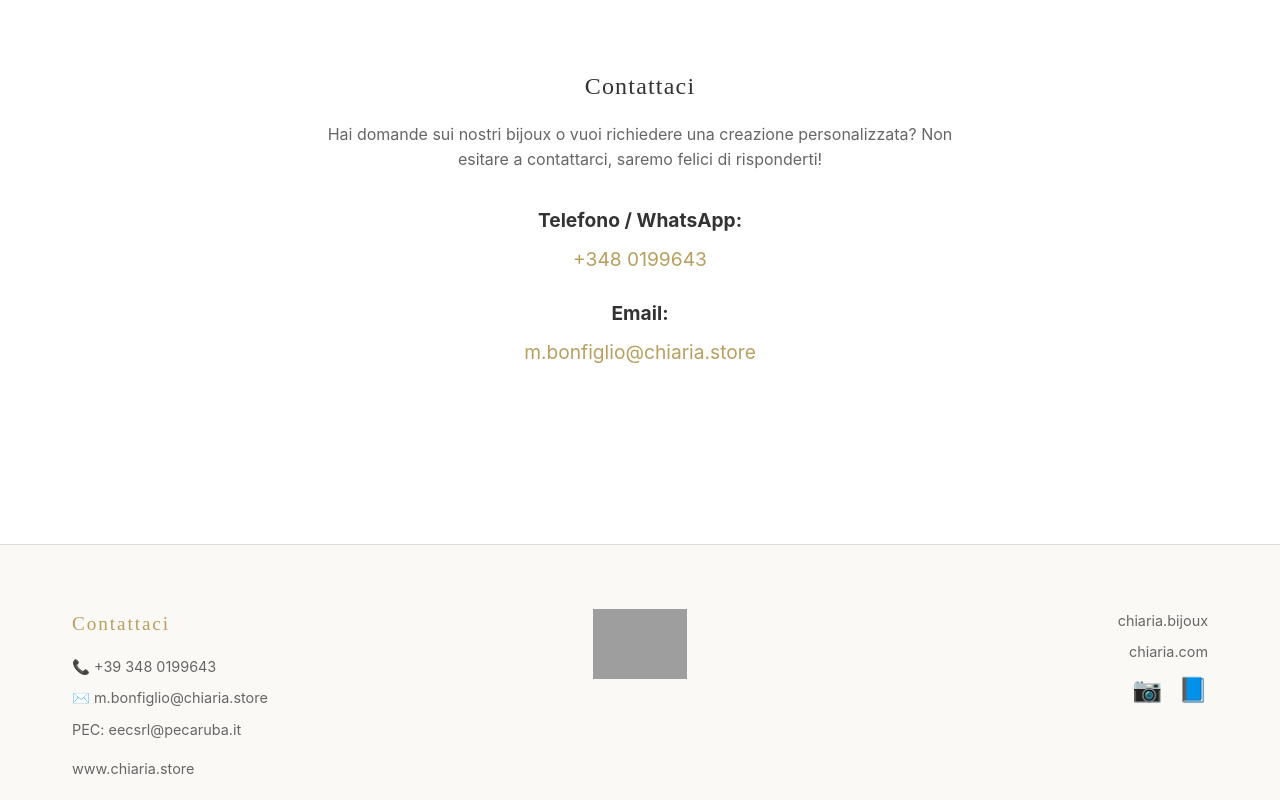
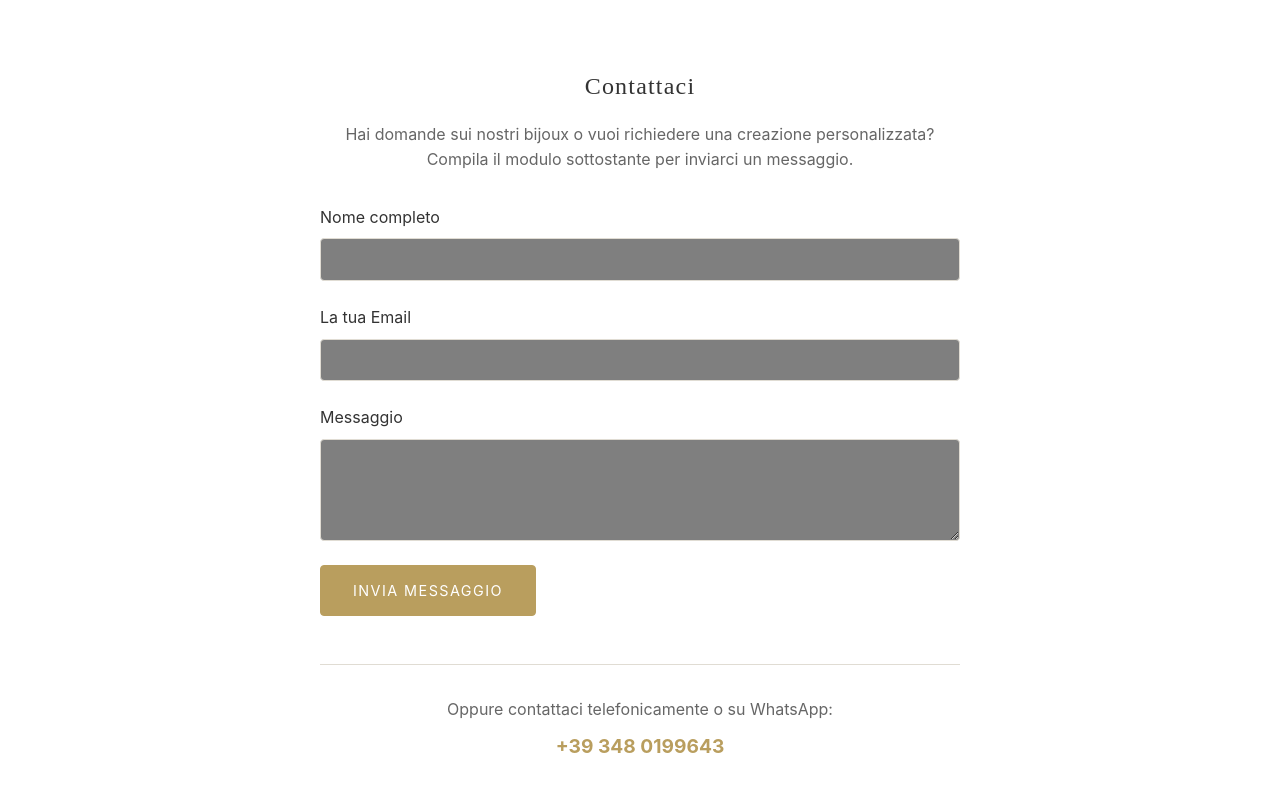
Before and after one commit to rinomaga/intrecci-di-luce, a Next.js app: page /contatti in a window 1280 px wide. Shown: the part 460-1260 px from the top of the page. Built offline with nearby package versions, Linux system fonts and the light colour scheme; grey boxes are pictures that could not be loaded.

Commit message:
feat: add product management actions, product form, and contact page with nodemailer support

```diff
--- a/package.json
+++ b/package.json
@@ -11,6 +11,7 @@
   "dependencies": {
     "mysql2": "^3.24.4",
     "next": "16.3.5",
+    "nodemailer": "^10.0.10",
     "react": "19.2.8",
     "react-dom": "19.2.8",
     "stripe": "^22.6.2"
--- /dev/null
+++ b/src/app/actions/contact.js
@@ -0,0 +1,44 @@
+'use server';
+
+import nodemailer from 'nodemailer';
+
+export async function sendContactEmail(formData) {
+  const name = formData.get('name');
+  const email = formData.get('email');
+  const message = formData.get('message');
+
+  if (!name || !email || !message) {
+    return { success: false, error: 'Tutti i campi sono obbligatori.' };
+  }
+
+  // Use environment variables for SMTP configuration, or a fallback for testing
+  const transporter = nodemailer.createTransport({
+    host: process.env.SMTP_HOST || 'smtp.ethereal.email',
+    port: process.env.SMTP_PORT || 587,
+    auth: {
+      user: process.env.SMTP_USER || 'ethereal_user',
+      pass: process.env.SMTP_PASS || 'ethereal_pass',
+    },
+  });
+
+  try {
+    await transporter.sendMail({
+      from: `"Modulo Contatti Sito" <${process.env.SMTP_FROM || 'no-reply@chiaria.store'}>`,
+      to: 'm.bonfiglio@chiaria.store, melaniabonfilio78@gmail.com',
+      subject: `Nuova richiesta di contatto da ${name}`,
+      text: `Nome: ${name}\nEmail: ${email}\n\nMessaggio:\n${message}`,
+      html: `
+        <h3>Nuova richiesta di contatto</h3>
+        <p><strong>Nome:</strong> ${name}</p>
+        <p><strong>Email:</strong> ${email}</p>
+        <p><strong>Messaggio:</strong></p>
+        <p>${message.replace(/\n/g, '<br>')}</p>
+      `,
+    });
+
+    return { success: true };
+  } catch (error) {
+    console.error('Error sending email:', error);
+    return { success: false, error: 'Si è verificato un errore durante l\'invio del messaggio. Riprova più tardi.' };
+  }
+}
--- a/src/app/contatti/page.js
+++ b/src/app/contatti/page.js
@@ -1,6 +1,33 @@
+'use client';
+
+import { useState } from 'react';
 import Image from 'next/image';
+import { sendContactEmail } from '../actions/contact';
 
 export default function Contatti() {
+  const [loading, setLoading] = useState(false);
+  const [success, setSuccess] = useState(false);
+  const [error, setError] = useState('');
+
+  async function handleSubmit(e) {
+    e.preventDefault();
+    setLoading(true);
+    setError('');
+    setSuccess(false);
+
+    const formData = new FormData(e.target);
+    const result = await sendContactEmail(formData);
+
+    setLoading(false);
+
+    if (result.success) {
+      setSuccess(true);
+      e.target.reset();
+    } else {
+      setError(result.error || 'Errore durante l\'invio del messaggio.');
+    }
+  }
+
   return (
     <div className="container animate-fade-in" style={{ padding: '4rem 2rem', maxWidth: '800px', margin: '0 auto', textAlign: 'center' }}>
       <Image
@@ -16,21 +43,64 @@ export default function Contatti() {
         <h2>Contattaci</h2>
         <p style={{ margin: '1rem 0 2rem 0', color: 'var(--text-muted)' }}>
           Hai domande sui nostri bijoux o vuoi richiedere una creazione personalizzata?
-          Non esitare a contattarci, saremo felici di risponderti!
+          Compila il modulo sottostante per inviarci un messaggio.
         </p>
 
-        <div style={{ display: 'flex', flexDirection: 'column', gap: '1.5rem', fontSize: '1.2rem' }}>
+        {success && (
+          <div style={{ padding: '1rem', marginBottom: '2rem', backgroundColor: 'rgba(0, 255, 0, 0.1)', border: '1px solid #4ade80', borderRadius: '4px', color: '#4ade80' }}>
+            Il tuo messaggio è stato inviato con successo! Ti risponderemo al più presto.
+          </div>
+        )}
+
+        {error && (
+          <div style={{ padding: '1rem', marginBottom: '2rem', backgroundColor: 'rgba(255, 0, 0, 0.1)', border: '1px solid #f87171', borderRadius: '4px', color: '#f87171' }}>
+            {error}
+          </div>
+        )}
+
+        <form onSubmit={handleSubmit} style={{ display: 'flex', flexDirection: 'column', gap: '1.5rem', textAlign: 'left' }}>
+          <div style={{ display: 'flex', flexDirection: 'column', gap: '0.5rem' }}>
+            <label htmlFor="name">Nome completo</label>
+            <input
+              type="text"
+              id="name"
+              name="name"
+              required
+              style={{ padding: '0.8rem', background: 'rgba(0,0,0,0.5)', border: '1px solid var(--surface-border)', color: 'white', borderRadius: '4px' }}
+            />
+          </div>
+
+          <div style={{ display: 'flex', flexDirection: 'column', gap: '0.5rem' }}>
+            <label htmlFor="email">La tua Email</label>
+            <input
+              type="email"
+              id="email"
+              name="email"
+              required
+              style={{ padding: '0.8rem', background: 'rgba(0,0,0,0.5)', border: '1px solid var(--surface-border)', color: 'white', borderRadius: '4px' }}
+            />
+          </div>
+
+          <div style={{ display: 'flex', flexDirection: 'column', gap: '0.5rem' }}>
+            <label htmlFor="message">Messaggio</label>
+            <textarea
+              id="message"
+              name="message"
+              required
+              rows="5"
+              style={{ padding: '0.8rem', background: 'rgba(0,0,0,0.5)', border: '1px solid var(--surface-border)', color: 'white', borderRadius: '4px', resize: 'vertical' }}
+            />
+          </div>
+
+          <button type="submit" className="btn-primary" disabled={loading} style={{ alignSelf: 'flex-start', padding: '1rem 2rem' }}>
+            {loading ? 'Invio in corso...' : 'Invia Messaggio'}
+          </button>
+        </form>
+
+        <div style={{ marginTop: '3rem', paddingTop: '2rem', borderTop: '1px solid var(--surface-border)', display: 'flex', flexDirection: 'column', gap: '1.5rem', fontSize: '1.2rem', textAlign: 'center' }}>
           <div>
-            <strong>Telefono / WhatsApp:</strong>
-            <p style={{ marginTop: '0.5rem', color: 'var(--primary-color)' }}>+348 0199643</p>
-          </div>
-          <div>
-            <strong>Email:</strong>
-            <p style={{ marginTop: '0.5rem', color: 'var(--primary-color)' }}>
-              <a href="mailto:m.bonfiglio@chiaria.store" style={{ color: 'inherit', textDecoration: 'none' }}>
-                m.bonfiglio@chiaria.store
-              </a>
-            </p>
+            <p style={{ color: 'var(--text-muted)', fontSize: '1rem' }}>Oppure contattaci telefonicamente o su WhatsApp:</p>
+            <p style={{ marginTop: '0.5rem', color: 'var(--primary-color)', fontWeight: 'bold' }}>+39 348 0199643</p>
           </div>
         </div>
       </div>
--- a/src/app/layout.js
+++ b/src/app/layout.js
@@ -34,8 +34,6 @@ export default function RootLayout({ children }) {
           <div className="container footer-content">
             <div className="footer-left">
               <h4 style={{fontFamily: 'var(--font-serif)', marginBottom: '1rem', color: 'var(--primary-color)', fontSize: '1.2rem', letterSpacing: '0.1em'}}>Contattaci</h4>
-              <p>📞 +39 348 0199643</p>
-              <a href="mailto:m.bonfiglio@chiaria.store">✉️ m.bonfiglio@chiaria.store</a>
               <a href="mailto:eecsrl@pecaruba.it">PEC: eecsrl@pecaruba.it</a>
               <a href="https://www.chiaria.store" style={{marginTop: '0.5rem', display: 'inline-block'}}>www.chiaria.store</a>
             </div>
@@ -43,8 +41,6 @@ export default function RootLayout({ children }) {
               <Image src="/logo.png" alt="Chiarìa Intrecci di Luce" width={140} height={70} style={{ objectFit: 'contain' }} />
             </div>
             <div className="footer-right">
-              <a href="https://instagram.com" target="_blank" rel="noopener noreferrer">chiaria.bijoux</a>
-              <a href="https://facebook.com" target="_blank" rel="noopener noreferrer">chiaria.com</a>
               <div className="social-links">
                 {/* SVG Icons or Emojis for now */}
                 <a href="https://instagram.com" target="_blank" rel="noopener noreferrer" style={{fontSize: '1.5rem'}}>📷</a>
```
Also changed, not shown: src/app/admin/actions/products.js (+64 -8 lines), src/app/admin/prodotti/ProductForm.js (+33 -6 lines), 1 other file (tests, documents, lock files or other folders).
